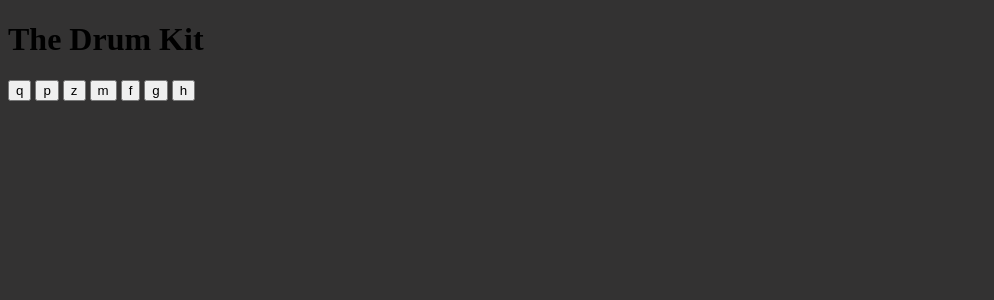
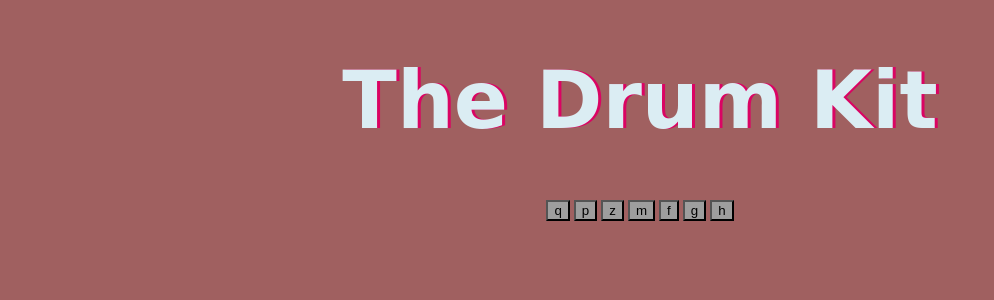
Before and after one commit to dipan010/Stige_Internship_Tasks, a PHP site: page / in a window 1280 px wide. Shown: the top 300 px of the page, without its empty margins (0-994 px from the left). Run offline with PHP 8.4, Linux system fonts and the light colour scheme; grey boxes are pictures that could not be loaded.

Commit message:
initial styling done

```diff
--- a/assests/styles.css
+++ b/assests/styles.css
@@ -1,37 +1,43 @@
 body {
-    background-color: #333232;
+    text-align: center;
+    background-color: #a06060;
 }
 
-#container {
-    height: 275px;
-    width: 750px;
-    margin: 0 auto;
-    text-align: center;
+h1 {
+    font-size: 5rem;
+    color: #DBEDF3;
+    font-family: cursive;
+    text-shadow: 3px 0 #DA0463;
 }
 
-.btn_quote {
-    margin: 50px auto;
-    height: 50px;
-    width: 250px;
-    font-size: 22px;
-    background-color: rgb(192, 191, 191);
-    border-radius: 10px;
-    border: none;
+.q {
+    background-image: url("images/w.png");
 }
 
-.quote {
-    margin: 25px auto;
-    font-size: 20px;
-    color: white
+.p {
+    background-image: url("images/a.png");
 }
 
-.author {
-    margin: 25px auto;
-    font-size: 13px;
-    color: white;
-    background-color: black;
-    width: 100px;
-    height: auto;
-    padding: 10px;
-    border-radius: 10px;
+.z {
+    background-image: url("images/s.png");
 }
+
+.m {
+    background-image: url("images/d.png");
+}
+
+.f {
+    background-image: url("images/j.png");
+}
+
+.g {
+    background-image: url("images/k.png");
+}
+
+.h {
+    background-image: url("images/l.png");
+}
+
+.buttons {
+    box-shadow: 10% auto;
+}
```
